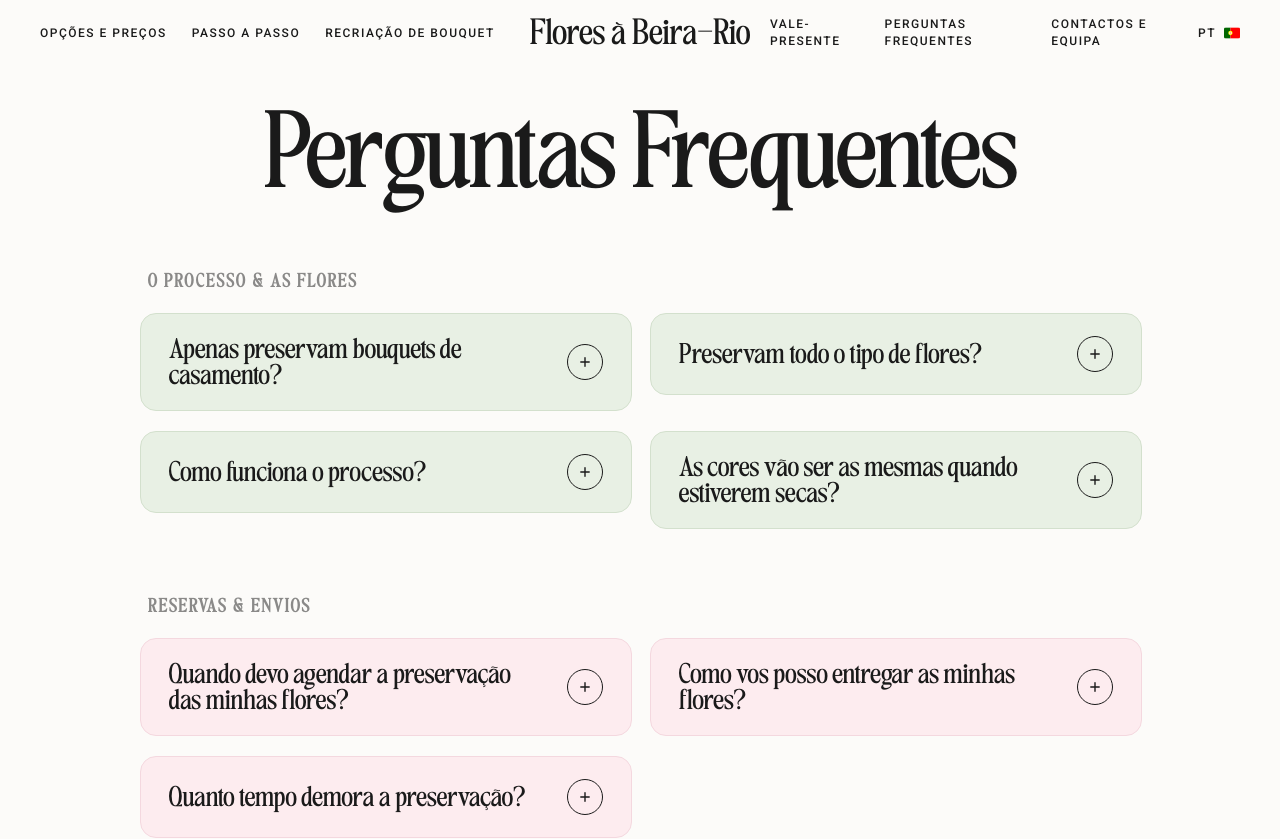
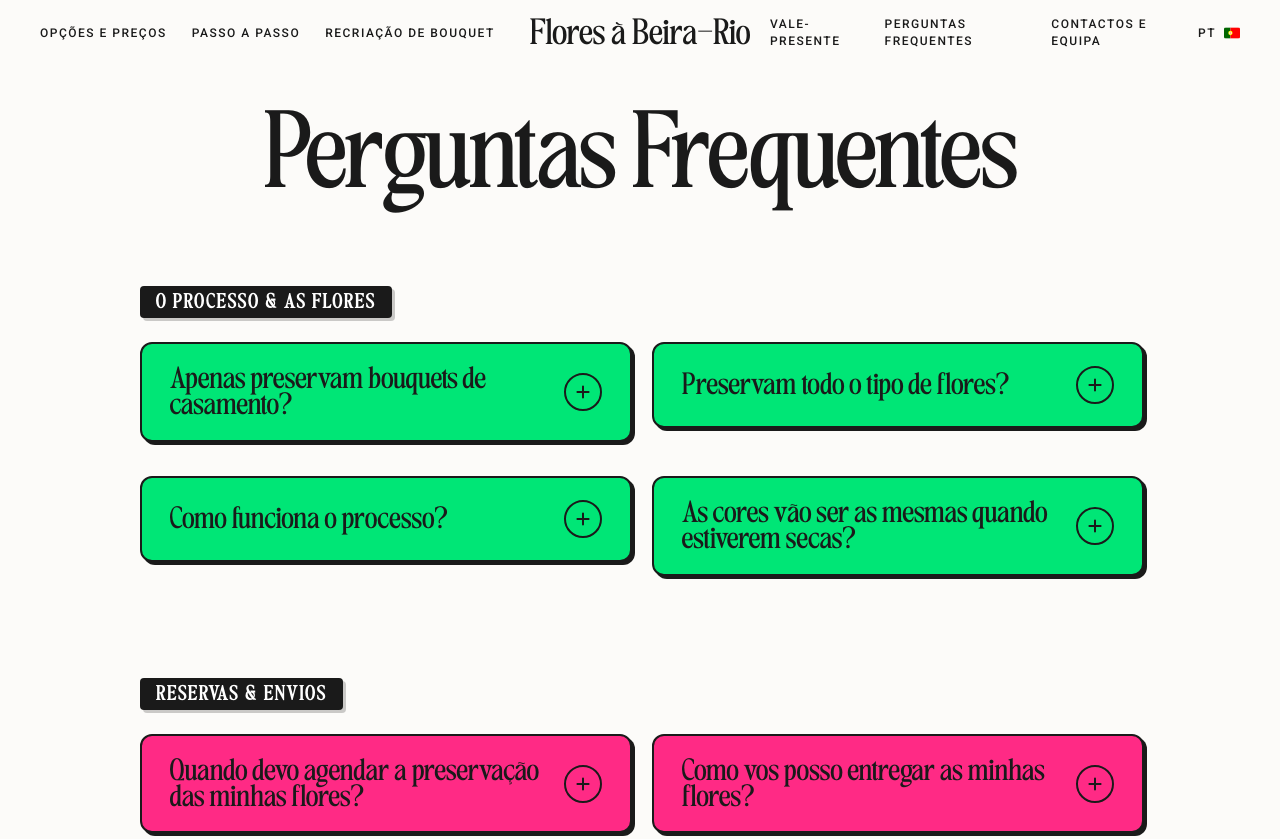
Before and after one commit to floresabeirario/fbr-website, a Next.js app: page /perguntas-frequentes in a window 1280 px wide. Shown: the top 839 px of the page. Built offline with nearby package versions, Linux system fonts and the light colour scheme.

Commit message:
Update page.js

```diff
--- a/app/perguntas-frequentes/page.js
+++ b/app/perguntas-frequentes/page.js
@@ -3,32 +3,32 @@
 import { useState } from "react";
 import { motion, AnimatePresence } from "framer-motion";
 
-// --- ÍCONE SIMPLES ---
+// --- ÍCONE BOLD ---
 const PlusIcon = ({ isOpen }) => (
   <motion.div
     animate={{
       backgroundColor: isOpen ? '#1a1a1a' : 'transparent',
-      rotate: isOpen ? 45 : 0
+      rotate: isOpen ? 135 : 0
     }}
     transition={{ type: "spring", stiffness: 200, damping: 15 }}
-    className="plus-icon-wrapper"
     style={{
+      width: '34px', height: '34px',
       borderRadius: '50%',
       display: 'flex', alignItems: 'center', justifyContent: 'center',
-      border: '1.5px solid #1a1a1a', flexShrink: 0
+      border: '2px solid #1a1a1a', flexShrink: 0
     }}
   >
     <svg
-      width="14" height="14" viewBox="0 0 20 20" fill="none"
-      stroke={isOpen ? '#fff' : '#1a1a1a'} strokeWidth="2" strokeLinecap="round"
+      width="16" height="16" viewBox="0 0 20 20" fill="none"
+      stroke={isOpen ? '#fff' : '#1a1a1a'} strokeWidth="2.5" strokeLinecap="round"
     >
-      <path d="M10 4V16M4 10H16"/>
+      <path d="M10 3V17M3 10H17"/>
     </svg>
   </motion.div>
 );
 
-// --- COMPONENTE DA PERGUNTA (AGORA COM COR DINÂMICA) ---
-const FAQItem = ({ q, a, index, bgColor, borderColor }) => {
+// --- COMPONENTE DA PERGUNTA (DESIGN NEO-BRUTALISTA) ---
+const FAQItem = ({ q, a, index, bgColor }) => {
   const [isOpen, setIsOpen] = useState(false);
   const [isHovered, setIsHovered] = useState(false);
 
@@ -41,14 +41,17 @@ const FAQItem = ({ q, a, index, bgColor, borderColor }) => {
       onMouseEnter={() => setIsHovered(true)}
       onMouseLeave={() => setIsHovered(false)}
       style={{
-        backgroundColor: bgColor, // A cor muda consoante a categoria!
-        borderRadius: '16px',
-        border: isHovered || isOpen ? '1.5px solid #1a1a1a' : `1.5px solid ${borderColor}`,
-        boxShadow: isHovered ? '0 8px 25px rgba(0,0,0,0.06)' : 'none',
+        backgroundColor: bgColor,
+        borderRadius: '12px', // Cantos ligeiramente mais retos para um look mais arrojado
+        border: '2px solid #1a1a1a', // Borda grossa preta (Super moderno)
+        // Sombra dura que reage ao rato para dar um efeito tátil
+        boxShadow: isHovered || isOpen ? '6px 6px 0px #1a1a1a' : '3px 3px 0px #1a1a1a',
+        transform: isHovered || isOpen ? 'translate(-3px, -3px)' : 'translate(0px, 0px)',
         overflow: 'hidden',
-        transition: 'all 0.3s cubic-bezier(0.16, 1, 0.3, 1)',
+        transition: 'box-shadow 0.2s ease, transform 0.2s ease',
         cursor: 'pointer',
-        width: '100%'
+        width: '100%',
+        marginBottom: '10px' // Espaço para a sombra não cortar
       }}
       onClick={() => setIsOpen(!isOpen)}
     >
@@ -61,7 +64,7 @@ const FAQItem = ({ q, a, index, bgColor, borderColor }) => {
           margin: 0,
           color: '#1a1a1a',
           fontFamily: "'TAN-MEMORIES', serif",
-          lineHeight: '1.3'
+          lineHeight: '1.2'
         }}>
           {q}
         </h3>
@@ -78,10 +81,10 @@ const FAQItem = ({ q, a, index, bgColor, borderColor }) => {
           >
             <div className="faq-answer">
               <div style={{
-                color: '#333',
+                color: '#1a1a1a', // Texto a preto para contraste máximo com as cores vibrantes
                 lineHeight: '1.6',
-                fontWeight: '400',
-                borderTop: '1px dashed rgba(26,26,26,0.15)',
+                fontWeight: '500', // Um pouco mais forte para acompanhar o estilo bold
+                borderTop: '2px solid #1a1a1a', // Linha divisória sólida e arrojada
                 paddingTop: '16px',
                 whiteSpace: 'pre-line'
               }}>
@@ -96,12 +99,10 @@ const FAQItem = ({ q, a, index, bgColor, borderColor }) => {
 };
 
 export default function PerguntasFrequentes() {
-  // Categorias com paletas de cores específicas!
   const faqCategories = [
     {
       title: "O Processo & As Flores",
-      bgColor: "#E8F0E4", // Verde Sálvia suave
-      borderColor: "#D3E0CD",
+      bgColor: "#00E676", // VERDE ELÉTRICO VIBRANTE
       items: [
         {
           q: "Apenas preservam bouquets de casamento?",
@@ -123,8 +124,7 @@ export default function PerguntasFrequentes() {
     },
     {
       title: "Reservas & Envios",
-      bgColor: "#FDECEF", // Rosa suave / Pêssego
-      borderColor: "#F4D8DF",
+      bgColor: "#FF2A85", // ROSA CHOQUE / MAGENTA VIBRANTE
       items: [
         {
           q: "Quando devo agendar a preservação das minhas flores?",
@@ -142,8 +142,7 @@ export default function PerguntasFrequentes() {
     },
     {
       title: "Detalhes & Valores",
-      bgColor: "#E6F0F9", // Azul / Lilás suave
-      borderColor: "#D3E4F4",
+      bgColor: "#00CCFF", // AZUL CIANO VIBRANTE
       items: [
         {
           q: "E se eu quiser adicionar algo especial no quadro?",
@@ -164,54 +163,57 @@ export default function PerguntasFrequentes() {
   return (
     <main style={{ paddingTop: '110px', paddingBottom: '100px', backgroundColor: '#FCFBF9', minHeight: '100vh' }}>
 
-      {/* LÓGICA RESPONSIVA E DE DESIGN */}
+      {/* LÓGICA RESPONSIVA E DE DESIGN BOLD */}
       <style dangerouslySetInnerHTML={{ __html: `
         /* BASE (TELEMOVEL) */
         .faq-grid {
           display: grid;
           grid-template-columns: 1fr;
-          gap: 14px;
+          gap: 16px;
           align-items: start;
         }
 
         .faq-btn { padding: 18px 20px; }
-        .faq-title { font-size: 1.15rem; }
-        .plus-icon-wrapper { width: 30px; height: 30px; margin-left: 12px; }
-        .faq-answer { padding: 0 20px 20px 20px; font-size: 0.95rem; }
+        .faq-title { font-size: 1.25rem; }
+        .plus-icon-wrapper { margin-left: 12px; }
+        .faq-answer { padding: 0 20px 20px 20px; font-size: 1rem; }
 
         .faq-header-title { font-size: 2.8rem; }
         .faq-header-container { margin-bottom: 50px; }
 
-        /* NOVO ESTILO DA CATEGORIA: Pequeno, moderno, não ocupa espaço */
+        /* ETIQUETA DA CATEGORIA BOLD */
         .category-title {
-          font-size: 0.75rem;
+          display: inline-block;
+          font-size: 0.8rem;
           text-transform: uppercase;
           letter-spacing: 2px;
-          font-weight: 600;
-          color: #1a1a1a;
-          opacity: 0.5;
-          margin-bottom: 16px;
-          padding-left: 8px;
+          font-weight: 700;
+          color: #fff;
+          background-color: #1a1a1a;
+          padding: 8px 16px;
+          border-radius: 4px;
+          margin-bottom: 20px;
+          box-shadow: 3px 3px 0px rgba(0,0,0,0.2);
         }
-        .category-section { margin-bottom: 50px; }
+        .category-section { margin-bottom: 60px; }
 
         /* DESKTOP */
         @media (min-width: 768px) {
           .faq-grid {
             grid-template-columns: repeat(2, 1fr);
-            gap: 20px;
+            gap: 24px;
           }
 
           .faq-btn { padding: 22px 28px; }
-          .faq-title { font-size: 1.25rem; }
-          .plus-icon-wrapper { width: 34px; height: 34px; margin-left: 20px; }
+          .faq-title { font-size: 1.35rem; }
+          .plus-icon-wrapper { margin-left: 20px; }
           .faq-answer { padding: 0 28px 28px 28px; font-size: 1.05rem; }
 
           .faq-header-title { font-size: clamp(3.5rem, 6vw, 5rem); }
           .faq-header-container { margin-bottom: 80px; }
 
-          .category-title { font-size: 0.85rem; margin-bottom: 24px; }
-          .category-section { margin-bottom: 70px; }
+          .category-title { font-size: 0.9rem; margin-bottom: 24px; }
+          .category-section { margin-bottom: 80px; }
         }
       `}} />
 
@@ -236,8 +238,9 @@ export default function PerguntasFrequentes() {
             viewport={{ once: true, margin: "-50px" }}
             transition={{ duration: 0.5 }}
           >
-            {/* O novo título de categoria discreto */}
+            {/* Título de categoria estilo etiqueta preta bold */}
             <h2 className="category-title">{category.title}</h2>
+
             <div className="faq-grid">
               {category.items.map((item, index) => (
                 <FAQItem
@@ -246,7 +249,6 @@ export default function PerguntasFrequentes() {
                   a={item.a}
                   index={index}
                   bgColor={category.bgColor}
-                  borderColor={category.borderColor}
                 />
               ))}
             </div>
```
